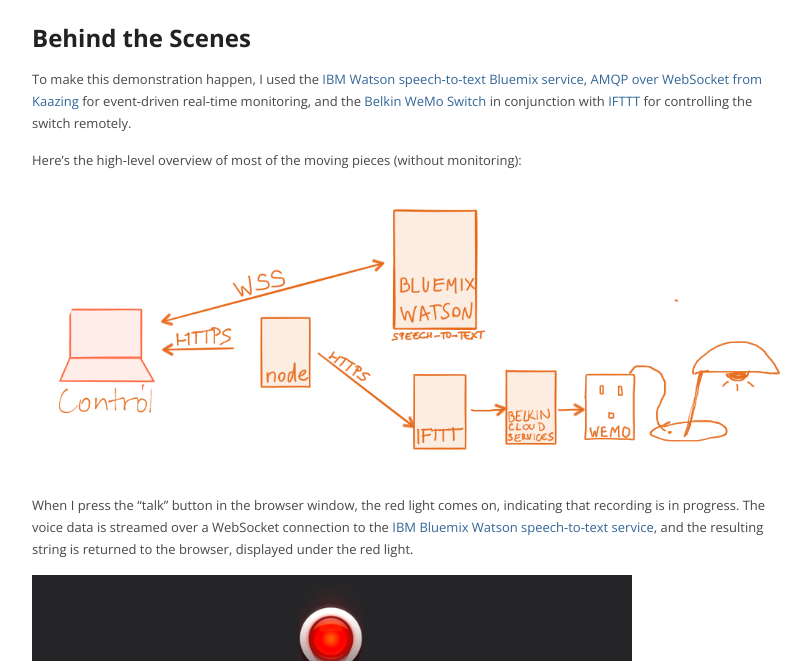
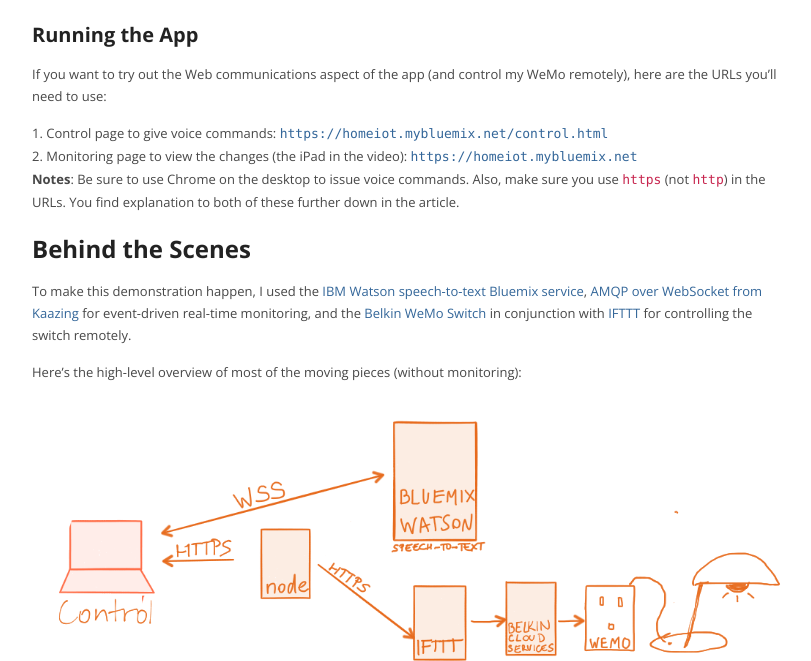
Before and after one commit to pmoskovi/pmoskovi.github.io, a Jekyll site: the page built from posts/cognitive-realtime-iot/index.md, in a window 1280 px wide and 900 px high, scrolled down 876 px, cut to the strip 239-900 px from the top of the window. Shown: the whole strip, without its empty margins (38-849 px from the left). Built offline with Jekyll 4.4.1, drawn with Linux system fonts in a browser that asks for light colours; nearby versions of some CDN libraries; some web fonts are replaced; library files that are not in the unit come from our copies; comment, search, counter and statistics services are not loaded.

Commit message:
Running the app...

```diff
--- a/posts/cognitive-realtime-iot/index.md
+++ b/posts/cognitive-realtime-iot/index.md
@@ -24,6 +24,14 @@
 Let's cut to the chase and watch what it all looks like:
 
 <iframe width="700" height="380" src="https://www.youtube.com/embed/CaxVSgmtYtU" frameborder="0" allowfullscreen></iframe>
+
+<h3>Running the App</h3>
+If you want to try out the Web communications aspect of the app (and control my WeMo remotely), here are the URLs you'll need to use:
+1. Control page to give voice commands: <a href="https://homeiot.mybluemix.net/control.html">`https://homeiot.mybluemix.net/control.html`</a>
+2. Monitoring page to view the changes (the iPad in the video): <a href="https://homeiot.mybluemix.net/">`https://homeiot.mybluemix.net`</a>
+
+**Notes**: Be sure to use Chrome on the desktop to issue voice commands. Also, make sure you use `https` (not `http`) in the URLs. You find explanation to both of these further down in the article.
+
 <h2>Behind the Scenes</h2>
 
 
```
